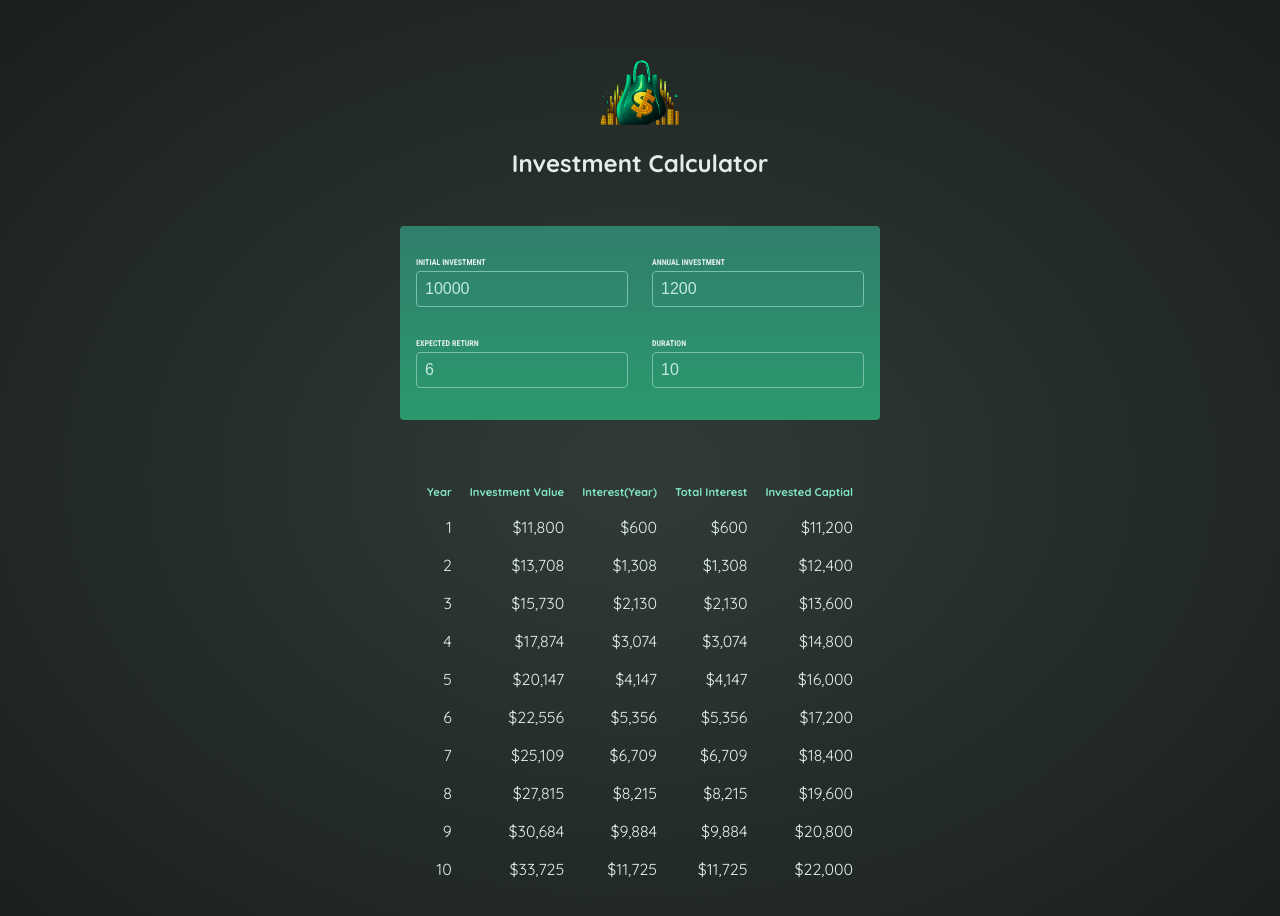
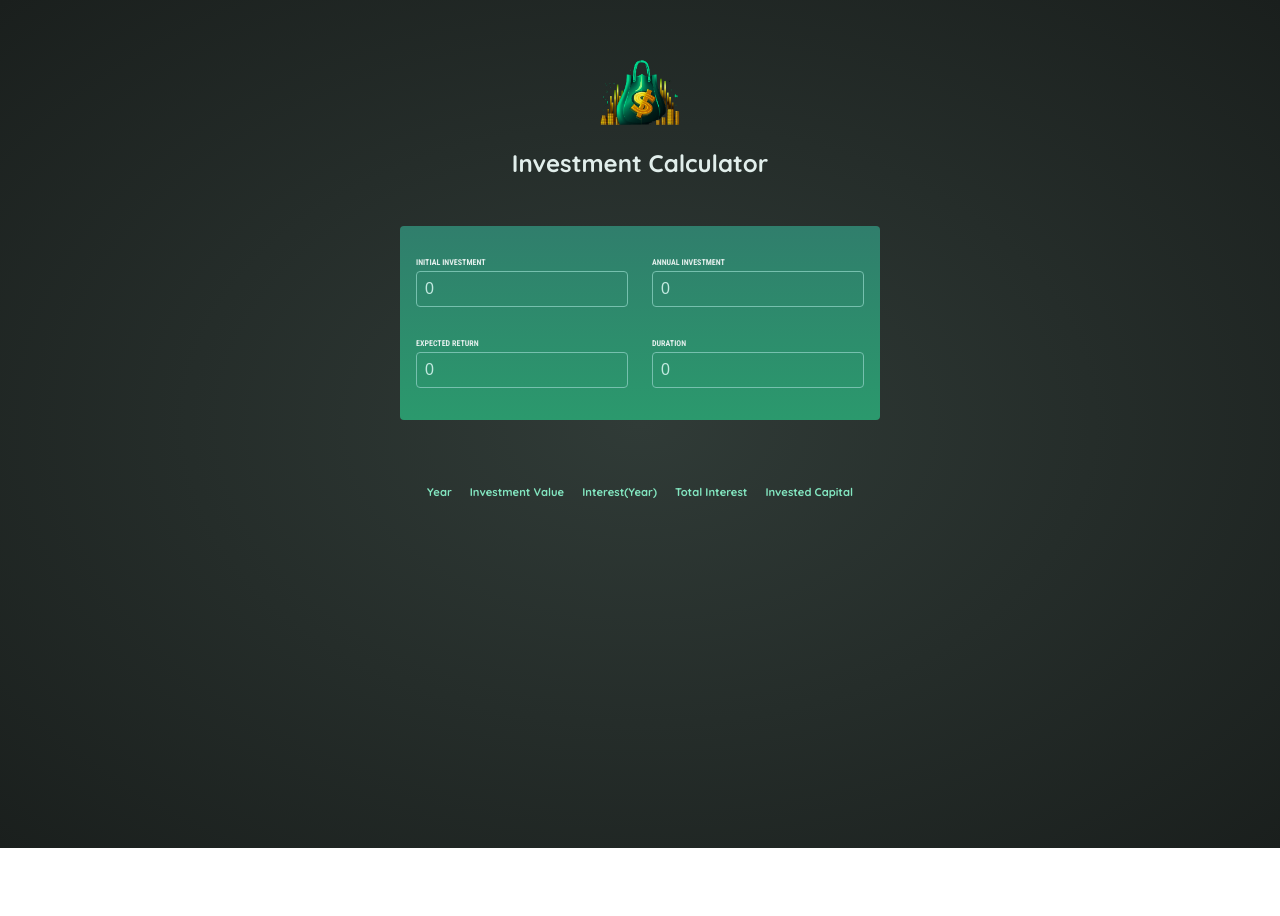
Before and after one commit to Sinaker/ReactJS, a React (Vite) app: page / in a window 1280 px wide. Shown: the top 916 px of the page. After the commit the page ends 848 px from the top, so only its background shows below. Built offline with nearby package versions, Linux system fonts and the light colour scheme.

Commit message:
Finish Project

```diff
--- a/src/App.jsx
+++ b/src/App.jsx
@@ -5,15 +5,25 @@ import Results from "./Components/Results";
 
 function App() {
   const [inputVal, setInputVal] = useState({
-    initialInvestment: 10000.0,
-    annualInvestment: 1200.0,
-    expectedReturn: 6.0,
-    duration: 10.0,
+    initialInvestment: 0.0,
+    annualInvestment: 0.0,
+    expectedReturn: 0.0,
+    duration: 0.0,
   });
+
+  function handleChange(inputID, value) {
+    //Value is a string from event.target.value
+    setInputVal((prevVal) => {
+      return {
+        ...prevVal,
+        [inputID]: value ? parseFloat(value) : 0,
+      };
+    });
+  }
   return (
     <>
       <Header />
-      <UserInput inputVal={inputVal} setInputVal={setInputVal} />
+      <UserInput inputVal={inputVal} onChange={handleChange} />
       <Results inputVals={inputVal} />
     </>
   );
--- a/src/Components/Results.jsx
+++ b/src/Components/Results.jsx
@@ -5,7 +5,7 @@ const titles = [
   "Investment Value",
   "Interest(Year)",
   "Total Interest",
-  "Invested Captial",
+  "Invested Capital",
 ];
 export default function Results({ inputVals }) {
   const res = Object.values(inputVals).every((value) => value && value > 0)
@@ -13,20 +13,19 @@ export default function Results({ inputVals }) {
     : null; //Calculate only if all values in object are non-null positive numbers
 
   const rows = [];
+  let totalInterest = 0;
+  let investedCapital = inputVals["initialInvestment"];
   for (let i = 0; res && i < res.length; i++) {
-    res[i]["interest"] += i - 1 < 0 ? 0 : res[i - 1]["interest"]; //Cumulative Interest
-    res[i]["annualInvestment"] +=
-      i - 1 < 0
-        ? inputVals["initialInvestment"]
-        : res[i - 1]["annualInvestment"];
+    totalInterest += res[i].interest;
+    investedCapital += res[i].annualInvestment;
 
     rows.push(
       <tr key={i}>
         <td>{res[i]["year"]}</td>
         <td>{formatter.format(res[i]["valueEndOfYear"])}</td>
         <td>{formatter.format(res[i]["interest"])}</td>
-        <td>{formatter.format(res[i]["interest"])}</td>
-        <td>{formatter.format(res[i]["annualInvestment"])}</td>
+        <td>{formatter.format(totalInterest)}</td>
+        <td>{formatter.format(investedCapital)}</td>
       </tr>
     );
   }
@@ -40,7 +39,7 @@ export default function Results({ inputVals }) {
         </tr>
       </thead>
 
-      {rows.map((row) => row)}
+      <tbody>{rows.map((row) => row)}</tbody>
     </table>
   );
 }
--- a/src/Components/UserInput.jsx
+++ b/src/Components/UserInput.jsx
@@ -1,5 +1,3 @@
-import { useState } from "react";
-
 const inputs = [
   ["Initial Investment", "Annual Investment"],
   ["Expected Return", "Duration"],
@@ -12,16 +10,7 @@ const inputKeys = {
   Duration: "duration",
 };
 
-export default function UserInput({ inputVal, setInputVal }) {
-  function handleChange(inputID, value) {
-    console.log(inputID + " = " + value);
-    setInputVal((prevVal) => {
-      return {
-        ...prevVal,
-        [inputID]: value,
-      };
-    });
-  }
+export default function UserInput({ inputVal, onChange }) {
   return (
     <section id="user-input">
       {inputs.map((lines) => (
@@ -35,8 +24,8 @@ export default function UserInput({ inputVal, setInputVal }) {
                 id={input}
                 step="0.01"
                 value={inputVal[inputKeys[input]]}
-                onChange={(event) =>
-                  handleChange(inputKeys[input], event.target.value)
+                onChange={
+                  (event) => onChange(inputKeys[input], event.target.value) //By default event.target.value is a string, hence dealing this in handler function
                 }
               />
             </p>
--- a/src/util/investment.js
+++ b/src/util/investment.js
@@ -10,10 +10,6 @@ export function calculateInvestmentResults({
   expectedReturn,
   duration,
 }) {
-  console.log(initialInvestment,
-  annualInvestment,
-  expectedReturn,
-  duration)
   const annualData = [];
   let investmentValue = initialInvestment;
 
```
